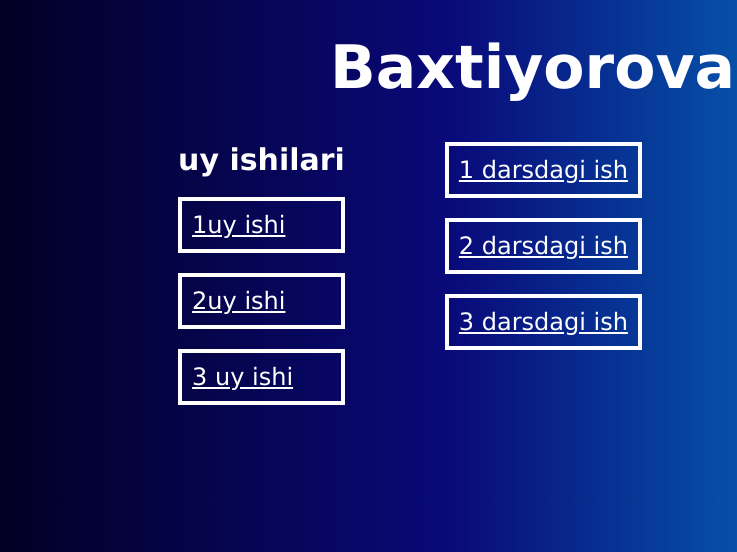
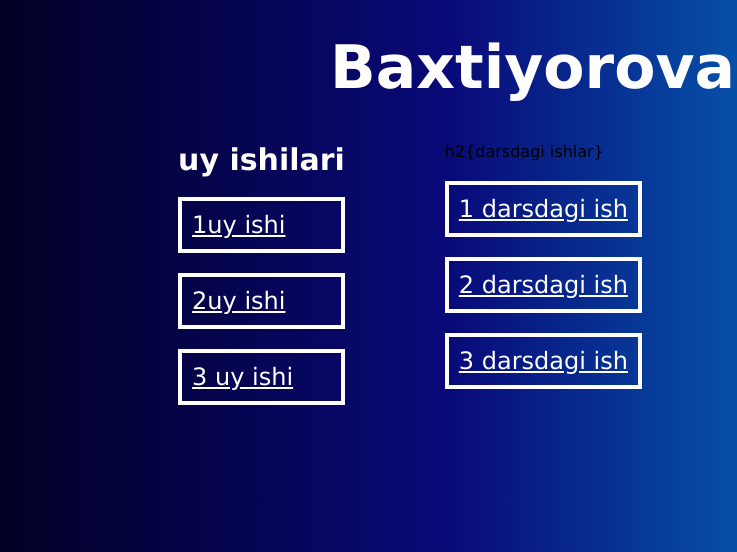
Before and after one commit to fuz1700/portfolio--diana, a plain HTML site: page index.html in a window 1280 px wide. Shown: the part 68-620 px from the top of the page, 0-737 px from the left. Drawn offline with Linux system fonts and the light colour scheme; grey boxes are pictures that could not be loaded.

Commit message:
Update index.html

```diff
--- a/index.html
+++ b/index.html
@@ -16,6 +16,7 @@
             <a href="#">3 uy ishi</a>
         </div>
         <div class="dars">
+            h2{darsdagi ishlar}
         <a href="https://fuz1700.github.io/epa-diana/">1 darsdagi ish</a>
            <a href="#">2 darsdagi ish</a>
            <a href="#">3 darsdagi ish</a>
```
